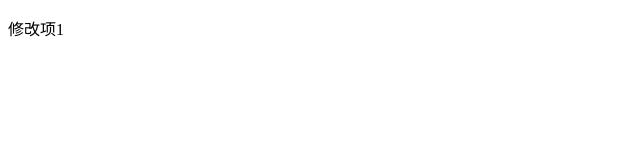
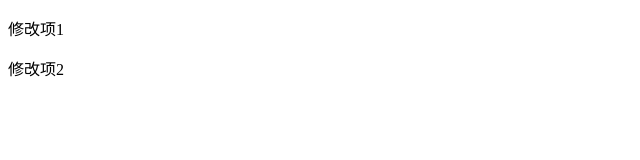
Before and after one commit to helloWordmall/mapGit, a plain HTML site: page index.html in a window 1280 px wide. Shown: the full height of the page, 0-640 px from the left. Drawn offline with Linux system fonts and the light colour scheme.

Commit message:
修改了index.html

```diff
--- a/index.html
+++ b/index.html
@@ -6,5 +6,6 @@
 </head>
 <body>
     <p>修改项1</p>
+	<p>修改项2</p>
 </body>
 </html>
```
